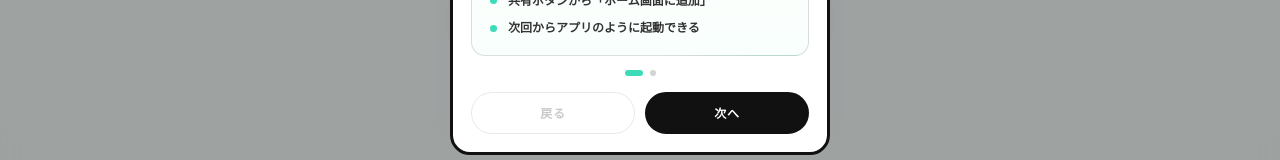
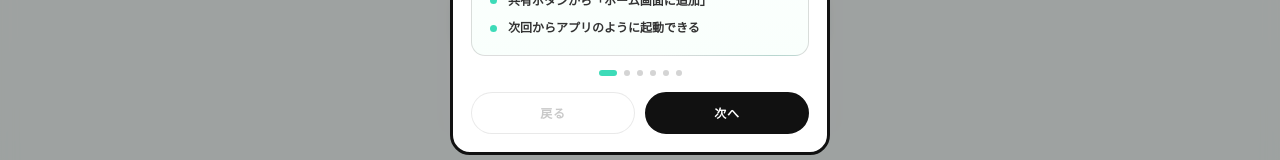
Before and after one commit to yeappi/oshirate-mvp-test, a Next.js app: page /login in a window 1280 px wide. Shown: the part 441-601 px from the top of the page. Built offline with nearby package versions, Linux system fonts and the light colour scheme; no server answers.

Commit message:
Add files via upload

```diff
--- a/components/guide/GuideModal.tsx
+++ b/components/guide/GuideModal.tsx
@@ -26,15 +26,53 @@ const guides: Record<GuideKind, GuideCard[]> = {
   ],
   main: [
     {
-      eyebrow: 'HOW TO PLAY',
-      title: '応援でプロフィールを育てる',
-      body: '推されーとは、イラストや限定券を使って、相手のプロフィール帳を埋めていくサービスです。',
+      eyebrow: 'OSHIRATE',
+      title: '自分だけのシール帳を育てる',
+      body: '推されーとは、自分のプロフィールにイラストを集めたり、推しを応援してプロフィールを飾れるサービスです。',
       bullets: [
-        '30分プレゼントでポイントをためる',
-        'たまったポイントでイラストを贈る',
-        'イラストを贈ると相手の魅力値が上がる',
-        '魅力値が上がるとLvや報酬が解放される',
-        'もちものでは限定券・背景券・タグ券などを使える',
+        'あなたのプロフィールが、あなただけのシール帳になる',
+        '推しにイラストを贈ると、相手のシール帳も埋まる',
+        '応援されるほど魅力値が上がり、プロフィールが育つ',
+      ],
+    },
+    {
+      eyebrow: 'STEP 1',
+      title: 'まずはプロフィールを編集しよう',
+      body: '名前・ひとこと・アイコンを設定すると、あなたのプロフィールらしさが出ます。',
+      bullets: [
+        'ひとことはプロフィール上部に表示される本人の声',
+        'タグは最大3つまでプロフィールに表示できる',
+        'お気に入りイラストはプロフィール上部に3枚まで飾れる',
+      ],
+    },
+    {
+      eyebrow: 'STEP 2',
+      title: '探すから「やぴ」をフォロー',
+      body: '次に「探す」から開発者のやぴを見つけて、フォローしてみてください。',
+      bullets: [
+        'フォローすると、あとからプロフィールを見つけやすい',
+        'もちものから限定券を使う相手にも選びやすくなる',
+        'まずは開発者プロフィールを見て、動きを試せる',
+      ],
+    },
+    {
+      eyebrow: 'STEP 3',
+      title: '30分プレゼントでptをためる',
+      body: '30分プレゼントでポイントをためて、まずは自分のシールを1枚購入してみましょう。',
+      bullets: [
+        '30分ごとにプレゼントからptを受け取れる',
+        'たまったptでイラストを購入できる',
+        '自分にも、フォローした相手にもイラストを贈れる',
+      ],
+    },
+    {
+      eyebrow: 'GROW UP',
+      title: 'Lv・報酬・もちものを使おう',
+      body: '魅力値が上がるとLvアップ。背景・タグ・枠などの報酬が増えて、プロフィールが少しずつ豪華になります。',
+      bullets: [
+        'Lv報酬で背景やタグが解放される',
+        'もちものでは限定イラスト券・背景券・タグ券などを使える',
+        '限定券を使うと、特別なイラストを自分やフォロー中の人に贈れる',
       ],
     },
   ],
@@ -44,10 +82,10 @@ const guides: Record<GuideKind, GuideCard[]> = {
       title: 'プロフィールを自分らしく整える',
       body: 'プロフィール編集では、名前・ひとこと・アイコンを変更できます。解放済みの背景やタグ、アイコン枠もここから選べます。',
       bullets: [
-        'ひとことは他の人にも見える短いメッセージ',
-        '背景・タグ・枠はLv報酬やアイテムで増える',
-        'アイコン画像はアップロードするとプロフィールに反映される',
-        '公開プロフィールでは、あなたの応援され具合が見える',
+        '名前・ひとこと・アイコンを変更できる',
+        'タグは最大3つまでプロフィールに表示できる',
+        'お気に入りイラストは最大3枚までプロフィール上部に飾れる',
+        '背景や枠はLv報酬やアイテムで増える',
       ],
     },
   ],
@@ -63,20 +101,57 @@ const guides: Record<GuideKind, GuideCard[]> = {
       ],
     },
     {
-      eyebrow: 'HOW TO PLAY',
-      title: '30分プレゼントでptをためよう',
-      body: '推されーとは、応援でプロフィールを育てるサービスです。まずは30分プレゼントでポイントをためて、イラストを贈ってみてください。',
+      eyebrow: 'OSHIRATE',
+      title: '自分だけのシール帳を育てる',
+      body: '推されーとは、自分のプロフィールにイラストを集めたり、推しを応援してプロフィールを飾れるサービスです。',
       bullets: [
-        '30分プレゼントでポイントをためる',
-        'ポイントでイラストを贈る',
-        '贈られた相手のプロフィール帳が埋まる',
-        '魅力値が上がるとLvや報酬が解放される',
-        'もちものの限定券は、自分やフォロー中の人に使える',
+        'あなたのプロフィールが、あなただけのシール帳になる',
+        '推しにイラストを贈ると、相手のシール帳も埋まる',
+        '応援されるほど魅力値が上がり、プロフィールが育つ',
+      ],
+    },
+    {
+      eyebrow: 'STEP 1',
+      title: 'まずはプロフィールを編集しよう',
+      body: '名前・ひとこと・アイコンを設定すると、あなたのプロフィールらしさが出ます。',
+      bullets: [
+        'ひとことはプロフィール上部に表示される本人の声',
+        'タグは最大3つまでプロフィールに表示できる',
+        'お気に入りイラストはプロフィール上部に3枚まで飾れる',
+      ],
+    },
+    {
+      eyebrow: 'STEP 2',
+      title: '探すから「やぴ」をフォロー',
+      body: '次に「探す」から開発者のやぴを見つけて、フォローしてみてください。',
+      bullets: [
+        'フォローすると、あとからプロフィールを見つけやすい',
+        'もちものから限定券を使う相手にも選びやすくなる',
+        'まずは開発者プロフィールを見て、動きを試せる',
+      ],
+    },
+    {
+      eyebrow: 'STEP 3',
+      title: '30分プレゼントでptをためる',
+      body: '30分プレゼントでポイントをためて、まずは自分のシールを1枚購入してみましょう。',
+      bullets: [
+        '30分ごとにプレゼントからptを受け取れる',
+        'たまったptでイラストを購入できる',
+        '自分にも、フォローした相手にもイラストを贈れる',
+      ],
+    },
+    {
+      eyebrow: 'GROW UP',
+      title: 'Lv・報酬・もちものを使おう',
+      body: '魅力値が上がるとLvアップ。背景・タグ・枠などの報酬が増えて、プロフィールが少しずつ豪華になります。',
+      bullets: [
+        'Lv報酬で背景やタグが解放される',
+        'もちものでは限定イラスト券・背景券・タグ券などを使える',
+        '限定券を使うと、特別なイラストを自分やフォロー中の人に贈れる',
       ],
     },
   ],
 }
-
 function GuideModal({ kind, open, onClose }: { kind: GuideKind; open: boolean; onClose: () => void }) {
   const cards = guides[kind]
   const [index, setIndex] = useState(0)
```
